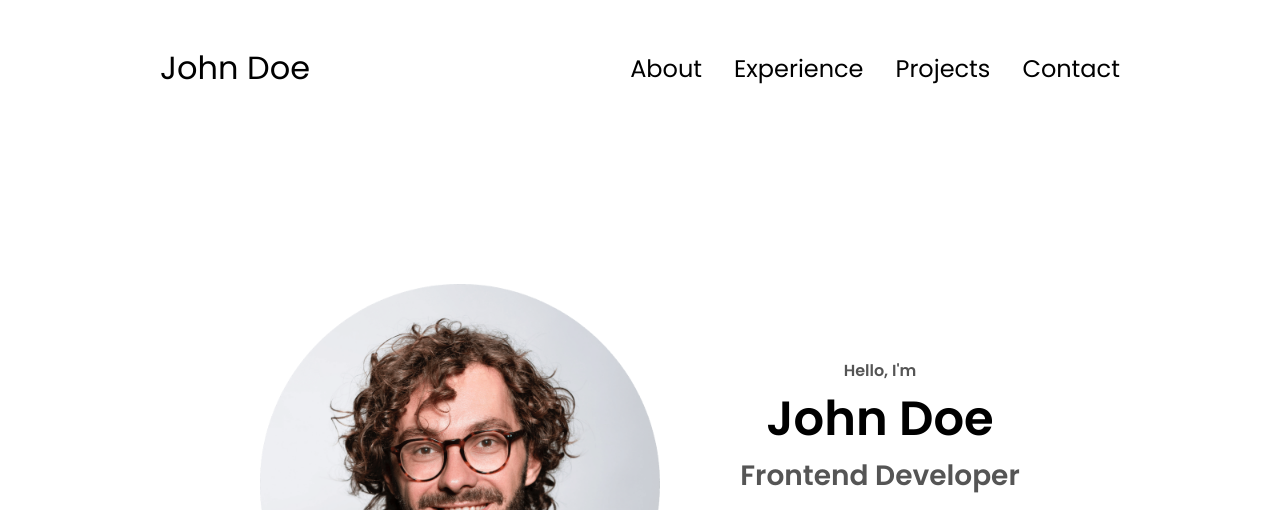
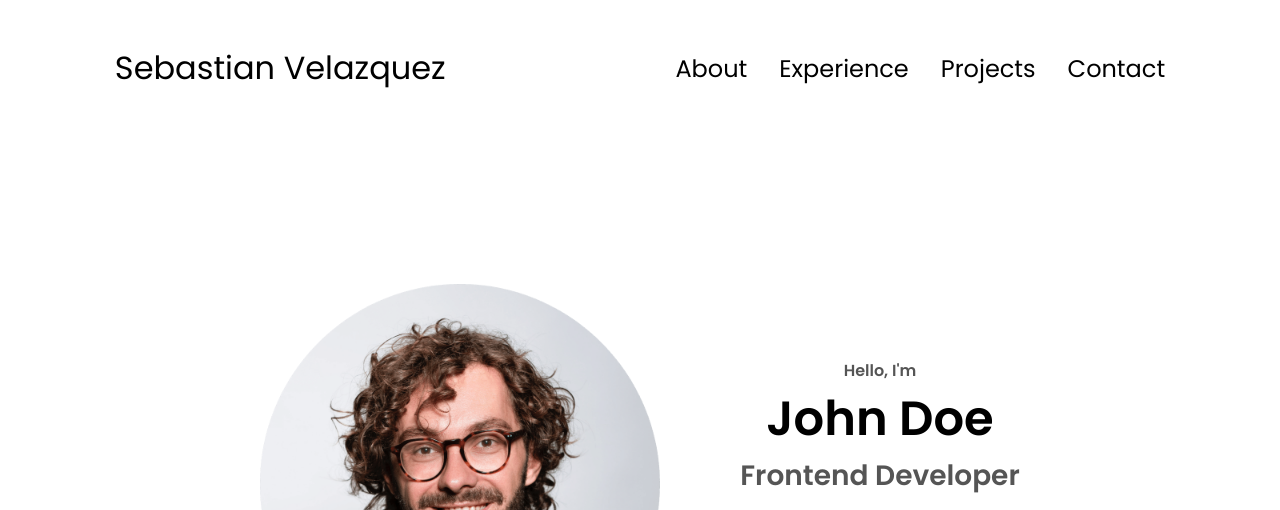
Before and after one commit to sebastianjvelazquez/html-portfolio, a plain HTML site: page index.html in a window 1280 px wide. Shown: the top 510 px of the page. Drawn offline with Linux system fonts and the light colour scheme.

Commit message:
Update index.html

```diff
--- a/index.html
+++ b/index.html
@@ -10,7 +10,7 @@
   </head>
   <body>
     <nav id="desktop-nav">
-      <div class="logo">John Doe</div>
+      <div class="logo">Sebastian Velazquez</div>
       <div>
         <ul class="nav-links">
           <li><a href="#about">About</a></li>
```
